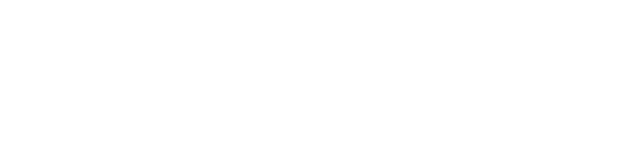
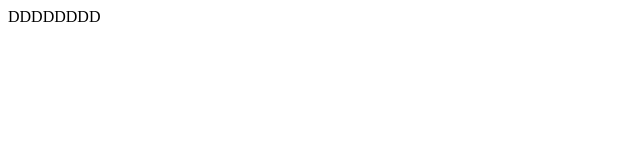
Before and after one commit to DerJordis/JorisProjects, a plain HTML site: page index.html in a window 1280 px wide. Shown: the whole page, without its empty margins (0-640 px from the left). Drawn offline with Linux system fonts and the light colour scheme.

Commit message:
Update index.html

```diff
--- a/index.html
+++ b/index.html
@@ -6,6 +6,6 @@
     <title>Document</title>
 </head>
 <body>
-
+    DDDDDDDD
 </body>
 </html>
```
